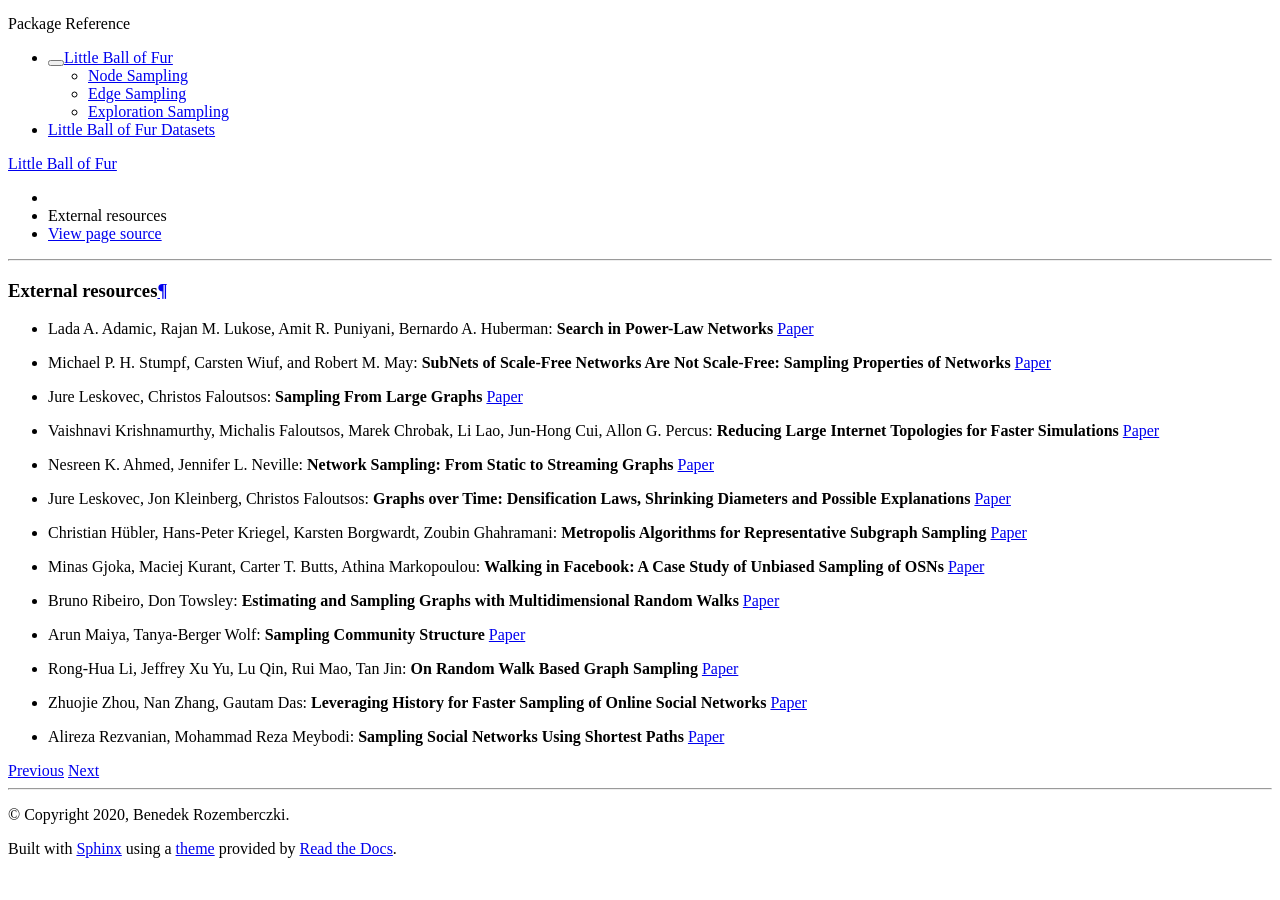
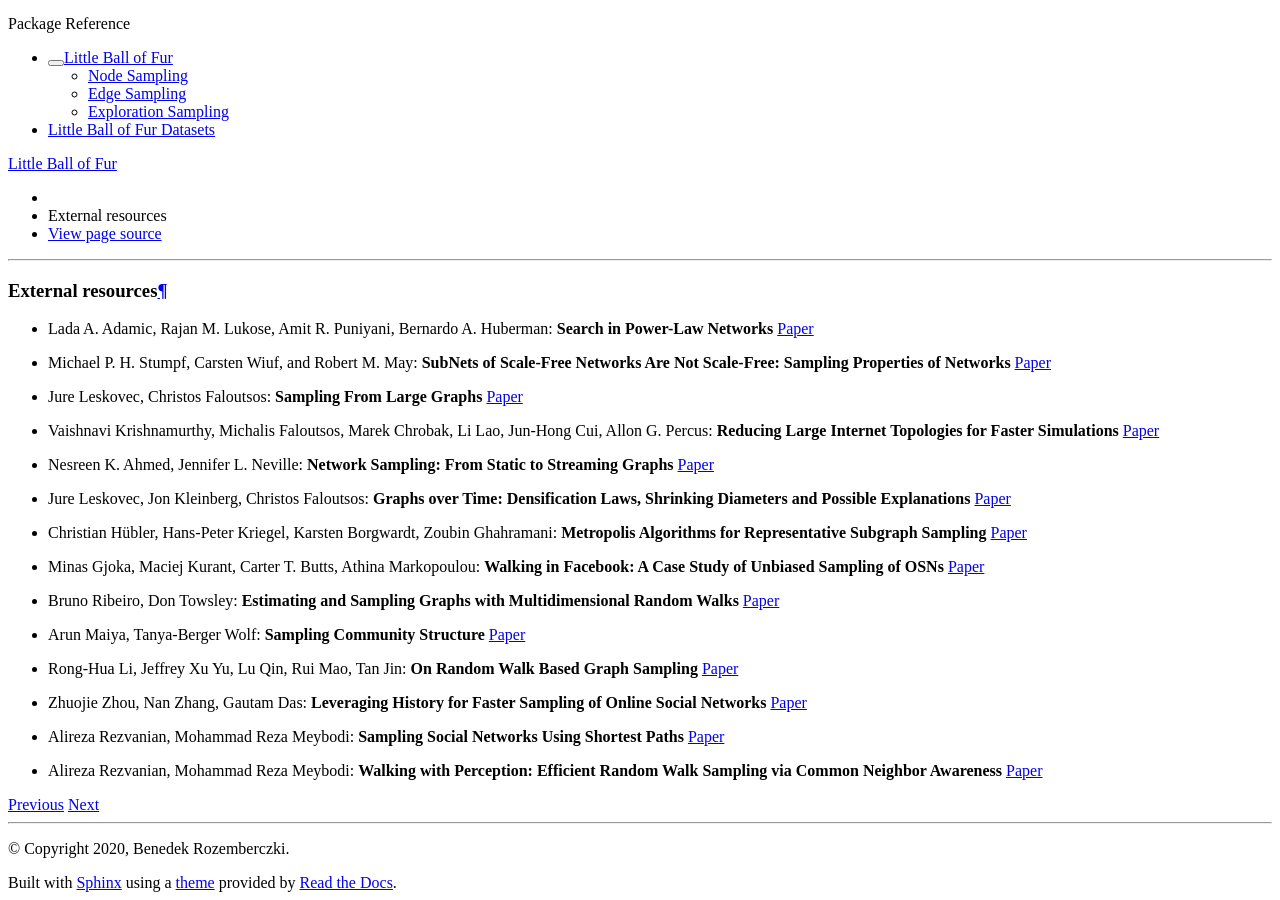
Before and after one commit to benedekrozemberczki/littleballoffur, a Sphinx documentation site: the page built from docs/source/notes/resources.rst, in a window 1280 px wide and 900 px high, scrolled down 628 px. Built offline with Sphinx 7.4.7 and the Read the Docs theme 2.0.0, drawn with Linux system fonts in a browser that asks for light colours; pages that are not in the unit, such as notebooks, are missing from menus; before the commit the page ends 1494 px from its top, so only the background shows below that.

Commit message:
Little Ball of Fur

```diff
--- a/docs/source/notes/resources.rst
+++ b/docs/source/notes/resources.rst
@@ -26,3 +26,5 @@ External resources
 * Zhuojie Zhou, Nan Zhang, Gautam  Das: **Leveraging History for Faster Sampling of Online Social Networks** `Paper <https://dl.acm.org/doi/10.5555/2794367.2794373>`_
 
 * Alireza Rezvanian, Mohammad Reza Meybodi: **Sampling Social Networks Using Shortest Paths** `Paper <https://www.sciencedirect.com/science/article/pii/S0378437115000321>`_
+
+* Alireza Rezvanian, Mohammad Reza Meybodi: **Walking with Perception: Efficient Random Walk Sampling via Common Neighbor Awareness** `Paper <https://ieeexplore.ieee.org/document/8731555>`_
```
Also changed, not shown: README.md (+0 -1 lines).
